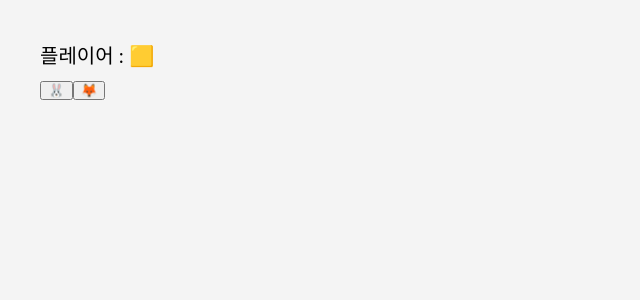
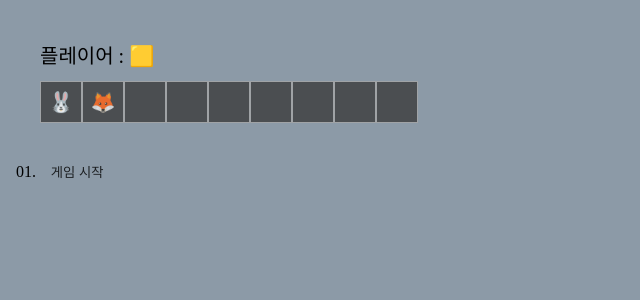
Before and after one commit to Yooniverse42/homework-react, a React (Vite) app in the folder tic-tac-toe/: page / in a window 1280 px wide. Shown: the top 300 px of the page, without its empty margins (0-640 px from the left). Built offline with nearby package versions, Linux system fonts and the light colour scheme.

Commit message:
Square 컴포넌트 구현

```diff
--- a/tic-tac-toe/src/tic-tac-toe/Game.jsx
+++ b/tic-tac-toe/src/tic-tac-toe/Game.jsx
@@ -1,11 +1,13 @@
 import './styles/main.css';
 import S from './Game.module.css';
 import Board from './components/Board/Board';
+import History from './components/History/History';
 
 function Game() {
   return (
     <div className={S.component}>
       <Board />
+      <History />
     </div>
   );
 }
--- a/tic-tac-toe/src/tic-tac-toe/components/Square/Square.jsx
+++ b/tic-tac-toe/src/tic-tac-toe/components/Square/Square.jsx
@@ -1,12 +1,16 @@
 import S from './Square.module.css';
-import { PLAYER } from '@/constants';
+import { node } from 'prop-types';
 
-function Square() {
+Square.propTypes = {
+  children: node,
+};
+
+function Square({ children }) {
+  const isDisabled = !!children;
   return (
-    <div className={S.component}>
-      <button>{PLAYER.ONE}</button>
-      <button>{PLAYER.TWO}</button>
-    </div>
+    <button className={S.component} disabled={isDisabled}>
+      {children}
+    </button>
   );
 }
 
--- a/tic-tac-toe/src/tic-tac-toe/components/Square/Square.module.css
+++ b/tic-tac-toe/src/tic-tac-toe/components/Square/Square.module.css
@@ -1,12 +1,12 @@
 .component {
-  width: var(--square-size);
-  height: var(--square-size);
+  width: var(--square-size, 42px);
+  height: var(--square-size, 42px);
   display: flex;
   justify-content: center;
   align-items: center;
-  background: #fff;
-  border: 0.1px solid var(--primary-color);
+  background: #3c3c3c;
+  border: 0.1px solid var(--primary-color, #a6a6a6);
   padding: 0;
-  color: var(--primary-color);
+  color: var(--primary-color, #111);
   font-size: 20px;
 }
--- a/tic-tac-toe/src/tic-tac-toe/components/Squares/Squares.jsx
+++ b/tic-tac-toe/src/tic-tac-toe/components/Squares/Squares.jsx
@@ -1,10 +1,19 @@
 import Square from '../Square/Square';
 import S from './Squares.module.css';
+import { PLAYER } from '@/constants';
 
 function Squares() {
   return (
     <div className={S.component}>
-      <Square />
+      <Square>{PLAYER.ONE}</Square>
+      <Square>{PLAYER.TWO}</Square>
+      <Square></Square>
+      <Square></Square>
+      <Square></Square>
+      <Square></Square>
+      <Square></Square>
+      <Square></Square>
+      <Square></Square>
     </div>
   );
 }
--- a/tic-tac-toe/src/tic-tac-toe/styles/main.css
+++ b/tic-tac-toe/src/tic-tac-toe/styles/main.css
@@ -1,9 +1,14 @@
 body {
   margin: 40px;
-  background: #f4f4f4;
+  background: #8c9aa7;
 }
 
-h1,h2,h3,h4,h5,h6 {
+h1,
+h2,
+h3,
+h4,
+h5,
+h6 {
   margin: 0;
   font-weight: 400;
 }
@@ -11,8 +16,14 @@ h1,h2,h3,h4,h5,h6 {
 button {
   cursor: pointer;
   line-height: 1;
+
+  opacity: 0.8;
+
+  &:hover:not(:disabled) {
+    opacity: 1;
+  }
+
+  &:disabled {
+    cursor: not-allowed;
+  }
 }
-
-button:disabled {
-  cursor: not-allowed;
-}
```
